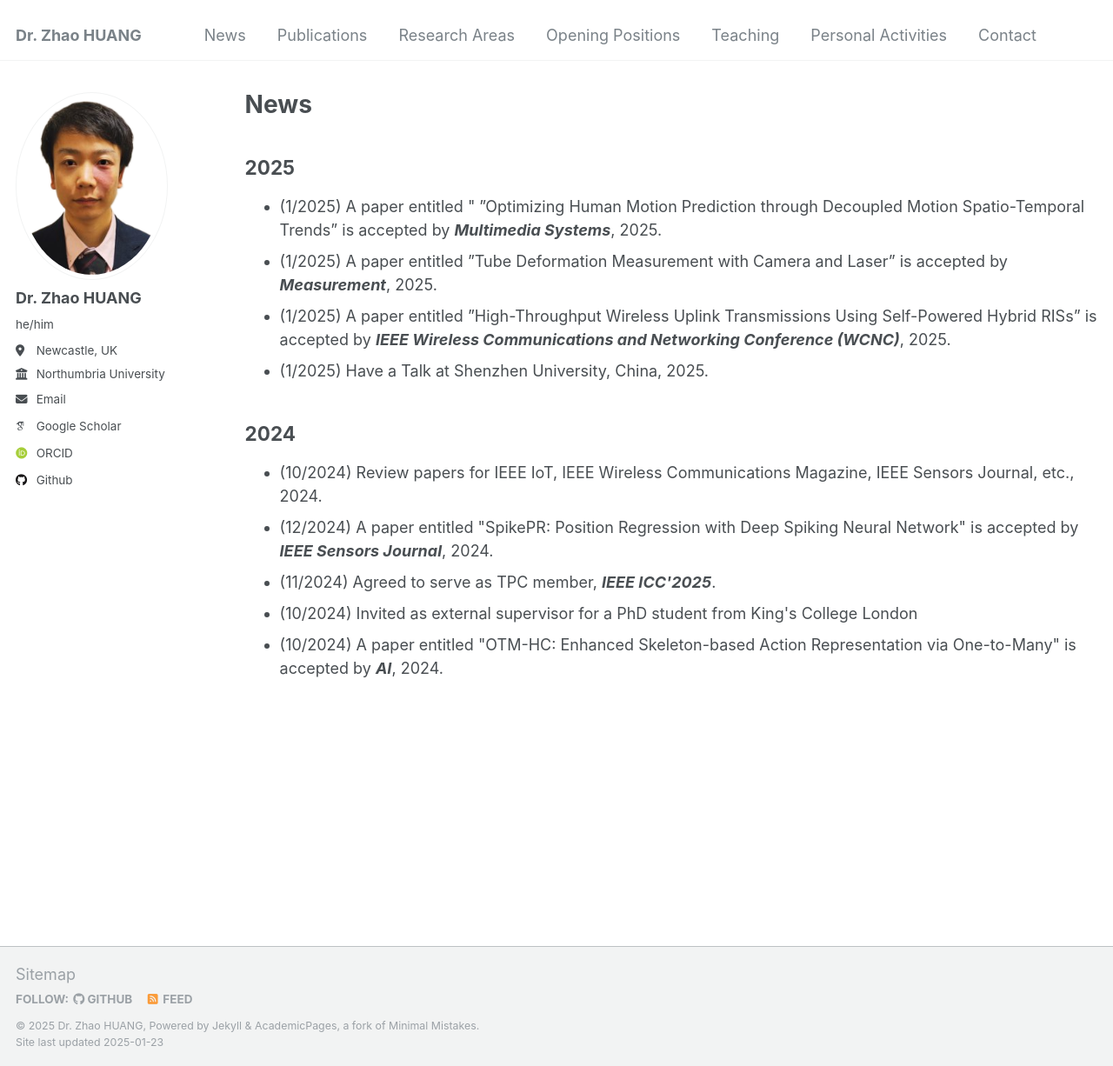
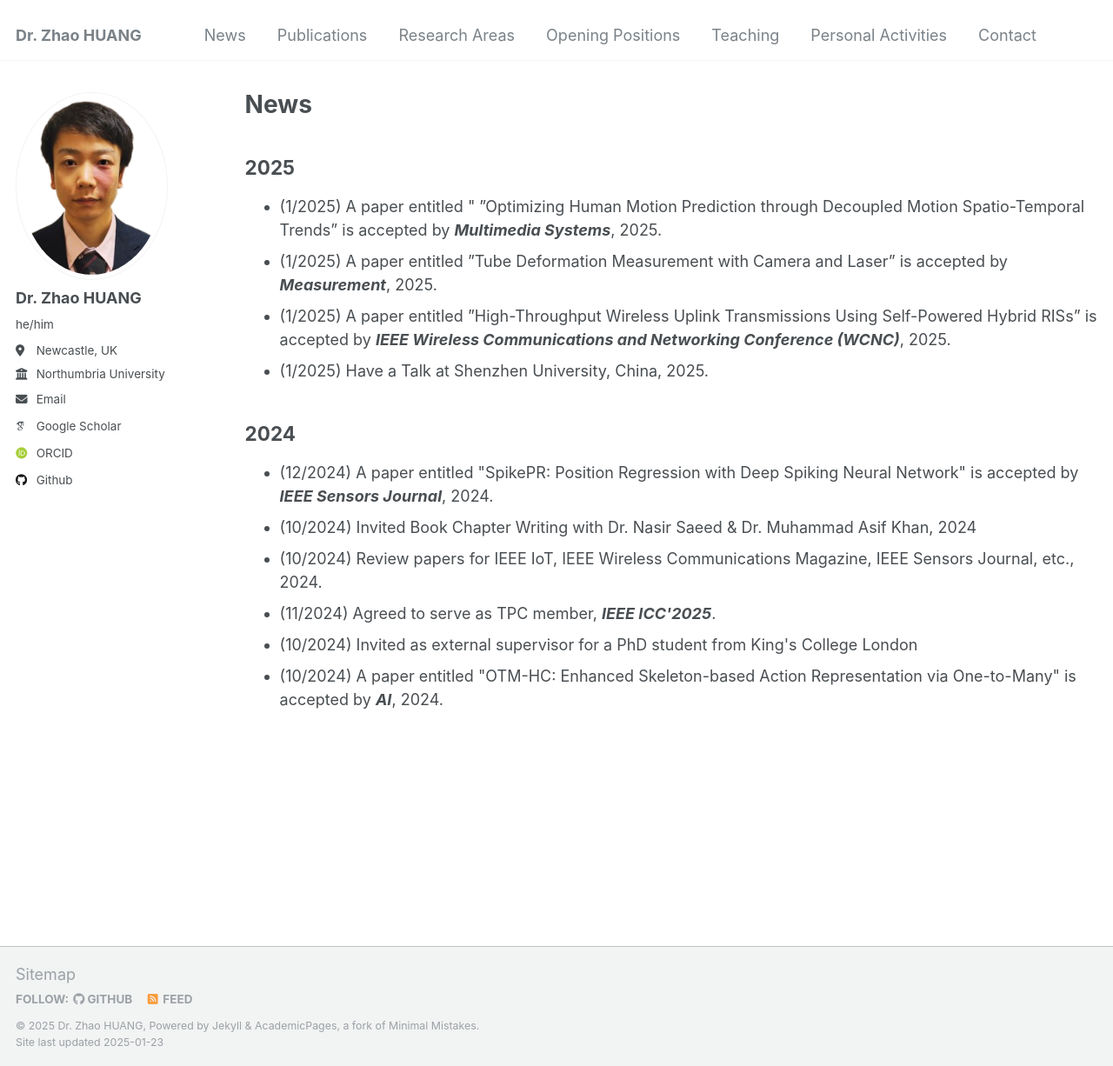
Before and after one commit to ZZ2020zz/ZZ2020zz.github.io, a Jekyll site: the page built from _pages/news.html, in a window 1280 px wide and 1226 px high. Shown: the whole window at 87% size. Built offline with Jekyll 4.4.1, drawn with Linux system fonts in a browser that asks for light colours; some web fonts are replaced.

Commit message:
Update news.html

```diff
--- a/_pages/news.html
+++ b/_pages/news.html
@@ -25,8 +25,9 @@ author_profile: true
             </ul>
             <h2>2024</h2>
              <ul>
+                <li>(12/2024) A paper entitled "SpikePR: Position Regression with Deep Spiking Neural Network" is accepted by <em style="font-style: italic; font-weight: bold;">IEEE Sensors Journal</em>, 2024.</li>
+                <li>(10/2024) Invited Book Chapter Writing with Dr. Nasir Saeed & Dr. Muhammad Asif Khan, 2024</li>
                 <li>(10/2024) Review papers for IEEE IoT, IEEE Wireless Communications Magazine, IEEE Sensors Journal, etc., 2024. </li>
-                <li>(12/2024) A paper entitled "SpikePR: Position Regression with Deep Spiking Neural Network" is accepted by <em style="font-style: italic; font-weight: bold;">IEEE Sensors Journal</em>, 2024.</li>
                 <li>(11/2024) Agreed to serve as TPC member, <em style="font-style: italic; font-weight: bold;"> IEEE ICC'2025</em>.</li>
                 <li>(10/2024) Invited as external supervisor for a PhD student from King's College London</li>
                 <li>(10/2024) A paper entitled "OTM-HC: Enhanced Skeleton-based Action Representation via One-to-Many" is accepted by <em style="font-style: italic; font-weight: bold;">AI</em>, 2024. </li>
```
